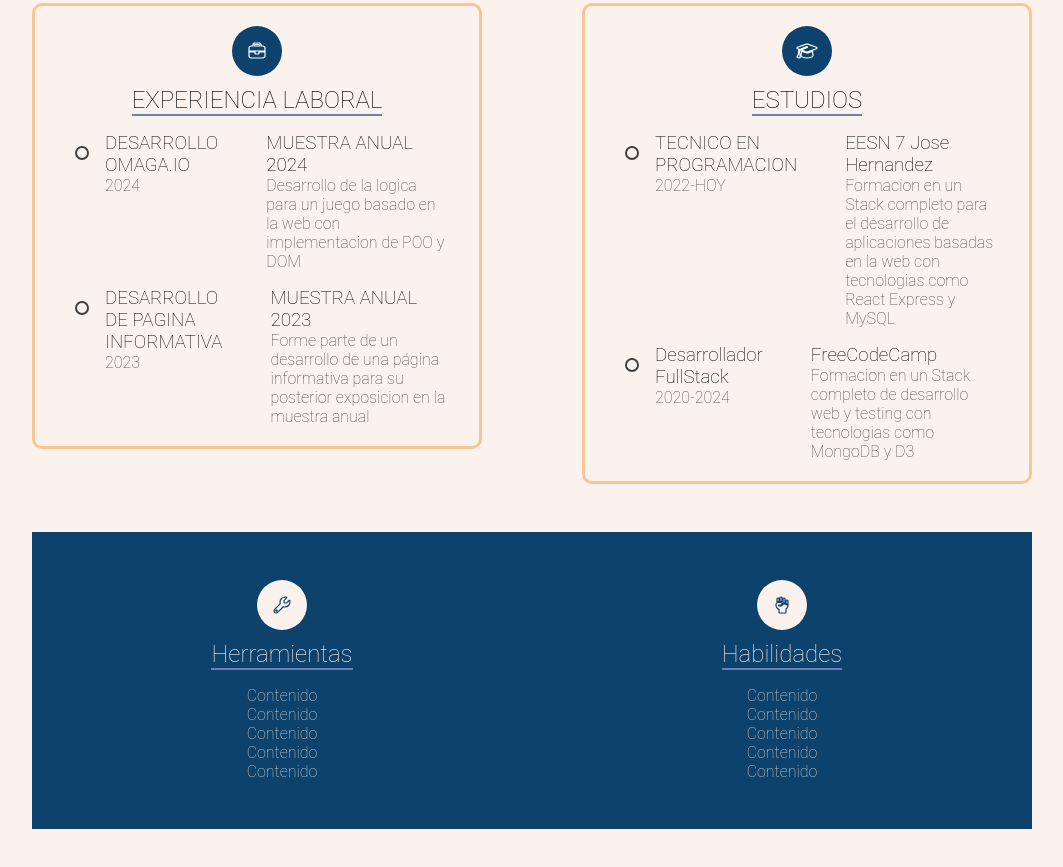
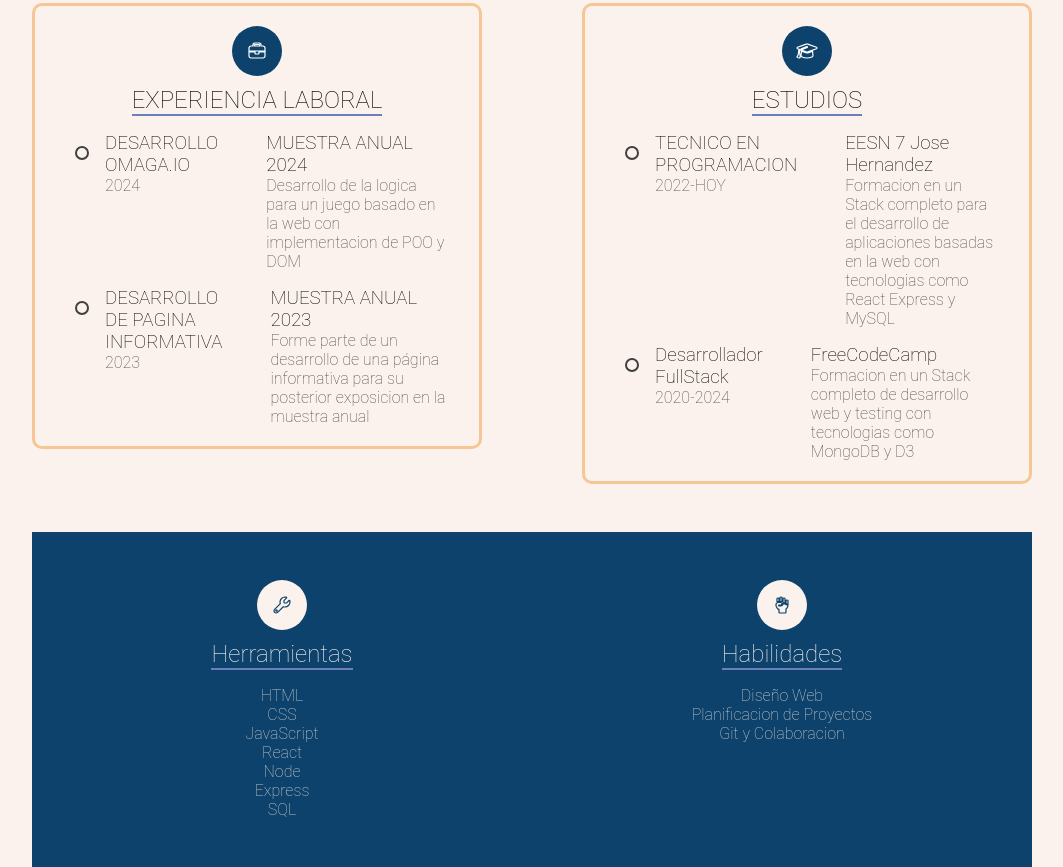
Before and after one commit to Wen24Callizaya/17-03-25-Presentacion, a plain HTML site: page walter.html in a window 1280 px wide. Shown: the part 393-1260 px from the top of the page, without its empty margins (108-1171 px from the left). Before the commit the page ends 1222 px from the top, so only its background shows below. Drawn offline with Linux system fonts and the light colour scheme; a web font is replaced by a local one.

Commit message:
me olvide el final

```diff
--- a/walter.html
+++ b/walter.html
@@ -110,11 +110,13 @@
 
             </div>
             <div class="contenido">
-                <p>Contenido</p>
-                <p>Contenido</p>
-                <p>Contenido</p>
-                <p>Contenido</p>
-                <p>Contenido</p>
+                <p>HTML</p>
+                <p>CSS</p>
+                <p>JavaScript</p>
+                <p>React</p>
+                <p>Node</p>
+		<p>Express</p>
+		<p>SQL</p>
             </div>
         </div>
 
@@ -128,11 +130,9 @@
                 <h2>Habilidades</h2>
             </div>
             <div class="contenido">
-                <p>Contenido</p>
-                <p>Contenido</p>
-                <p>Contenido</p>
-                <p>Contenido</p>
-                <p>Contenido</p>
+                <p>Diseño Web</p>
+                <p>Planificacion de Proyectos</p>
+                <p>Git y Colaboracion</p>
             </div>
         </div>
     </div>
```
